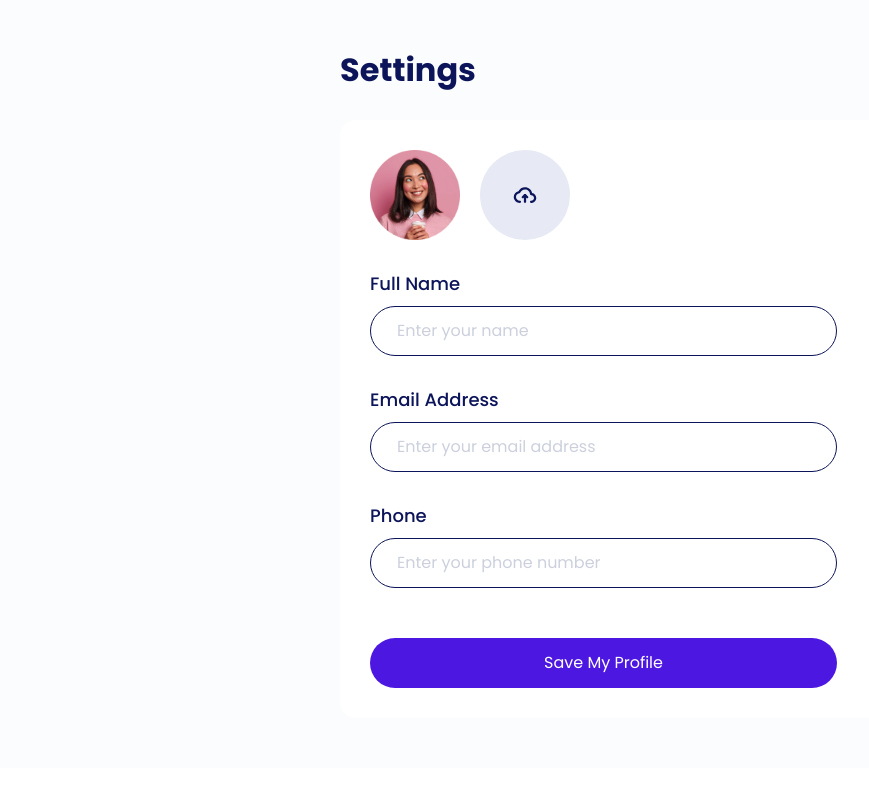
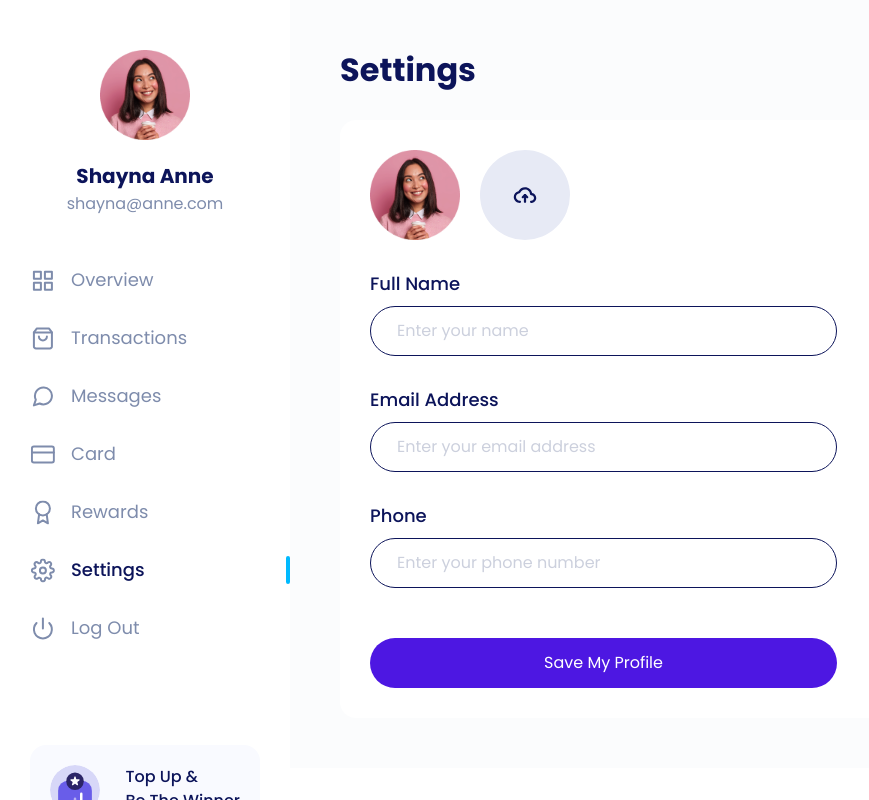
Before and after one commit to afrandormd/bakulgamers-client, a Next.js app: page /member/edit-profile in a window 1280 px wide. Shown: the whole page, without its empty margins (0-869 px from the left). Built offline with nearby package versions, Linux system fonts and the light colour scheme.

Commit message:
refactor: refactor edit profile

```diff
--- /dev/null
+++ b/components/atoms/Input/index.tsx
@@ -0,0 +1,16 @@
+interface InputProps {
+    label: string;
+    type: string;
+    placeholder: string;
+}
+
+export default function Input(props: InputProps) {
+    const { label, type, placeholder, ...nativeProps } = props
+    return (
+        <>
+            <label htmlFor="name" className="form-label text-lg fw-medium color-palette-1 mb-10">{label}</label>
+            <input type={type} className="form-control rounded-pill text-lg" id="name" name="name"
+                aria-describedby="name" placeholder={placeholder} {...nativeProps} />
+        </>
+    )
+}
--- a/components/organisms/SideBar/SideBarMenuItem.tsx
+++ b/components/organisms/SideBar/SideBarMenuItem.tsx
@@ -1,5 +1,6 @@
 import Image from "next/image";
 import cx from "classnames"
+import Link from "next/link";
 
 interface SideBarMenuItemProps {
     title: string;
@@ -23,7 +24,7 @@ export default function SideBarMenuItem(props: Partial<SideBarMenuItemProps>) {
                 <Image src={`/icon/${icon}.svg`} alt="icon-menu-overview" width={25} height={25} />
             </div>
             <p className="item-title m-0">
-                <a href={href} className="text-lg text-decoration-none">{title}</a>
+                <Link href={href} className="text-lg text-decoration-none">{title}</Link>
             </p>
         </div>
     )
--- a/components/organisms/SideBar/index.tsx
+++ b/components/organisms/SideBar/index.tsx
@@ -2,19 +2,25 @@ import SideBarFooter from "./SideBarFooter";
 import Profile from "./Profile";
 import SideBarMenuItem from "./SideBarMenuItem"
 
-export default function SideBar() {
+interface SideBarProps {
+    activeMenu: "overview" | "transactions" | "settings"
+}
+
+export default function SideBar(props: SideBarProps) {
+    const { activeMenu } = props;
+
     return (
         <section className="sidebar">
             <div className="content pt-50 pb-30 ps-30">
                 <Profile />
                 <div className="menus">
-                    <SideBarMenuItem title="Overview" icon="icon-menu-overview" href="/member" active />
-                    <SideBarMenuItem title="Transactions" icon="icon-menu-transactions" href="/member/transactions" />
-                    <SideBarMenuItem title="Messages" icon="icon-menu-message" href="/member/messages" />
-                    <SideBarMenuItem title="Card" icon="icon-menu-card" href="/member/card" />
-                    <SideBarMenuItem title="Rewards" icon="icon-menu-reward" href="/member/reward" />
-                    <SideBarMenuItem title="Settings" icon="icon-menu-setting" href="/member/settings" />
-                    <SideBarMenuItem title="Log Out" icon="icon-menu-logout" href="/" />
+                    <SideBarMenuItem title="Overview" icon="icon-menu-overview" href="/member" active={activeMenu === "overview"} />
+                    <SideBarMenuItem title="Transactions" icon="icon-menu-transactions" href="/member/transactions" active={activeMenu === "transactions"} />
+                    <SideBarMenuItem title="Messages" icon="icon-menu-message" href="/member" />
+                    <SideBarMenuItem title="Card" icon="icon-menu-card" href="/member" />
+                    <SideBarMenuItem title="Rewards" icon="icon-menu-reward" href="/member" />
+                    <SideBarMenuItem title="Settings" icon="icon-menu-setting" href="/member/edit-profile" active={activeMenu === "settings"} />
+                    <SideBarMenuItem title="Log Out" icon="icon-menu-logout" href="/sign-in" />
                 </div>
                 <SideBarFooter />
             </div>
--- a/pages/member/edit-profile.tsx
+++ b/pages/member/edit-profile.tsx
@@ -1,6 +1,11 @@
+import Image from "next/image";
+import SideBar from "../../components/organisms/SideBar";
+import Input from "../../components/atoms/Input";
+
 export default function EditProfile() {
     return (
         <section className="edit-profile overflow-auto">
+            <SideBar activeMenu="settings" />
             <main className="main-wrapper">
                 <div className="ps-lg-0">
                     <h2 className="text-4xl fw-bold color-palette-1 mb-30">Settings</h2>
@@ -11,59 +16,24 @@ export default function EditProfile() {
                                     <img src="/images/avatar-1.png" width="90" height="90" className="avatar img-fluid" />
                                     <div
                                         className="avatar-overlay position-absolute top-0 d-flex justify-content-center align-items-center">
-                                        <svg width="24" height="24" viewBox="0 0 24 24" fill="none"
-                                            xmlns="http://www.w3.org/2000/svg">
-                                            <path d="M3 6H5H21" stroke="white" stroke-width="2" stroke-linecap="round"
-                                                stroke-linejoin="round" />
-                                            <path
-                                                d="M8 6V4C8 3.46957 8.21071 2.96086 8.58579 2.58579C8.96086 2.21071 9.46957 2 10 2H14C14.5304 2 15.0391 2.21071 15.4142 2.58579C15.7893 2.96086 16 3.46957 16 4V6M19 6V20C19 20.5304 18.7893 21.0391 18.4142 21.4142C18.0391 21.7893 17.5304 22 17 22H7C6.46957 22 5.96086 21.7893 5.58579 21.4142C5.21071 21.0391 5 20.5304 5 20V6H19Z"
-                                                stroke="white" stroke-width="2" stroke-linecap="round"
-                                                stroke-linejoin="round" />
-                                            <path d="M14 11V17" stroke="white" stroke-width="2" stroke-linecap="round"
-                                                stroke-linejoin="round" />
-                                            <path d="M10 11V17" stroke="white" stroke-width="2" stroke-linecap="round"
-                                                stroke-linejoin="round" />
-                                        </svg>
+                                        <Image src="/icon/trash.svg" alt="delete-icon" width={24} height={24} />
                                     </div>
                                 </div>
                                 <div className="image-upload">
                                     <label htmlFor="avatar">
-                                        <svg width="90" height="90" viewBox="0 0 90 90" fill="none"
-                                            xmlns="http://www.w3.org/2000/svg">
-                                            <circle cx="45" cy="45" r="45" fill="#E7EAF5" />
-                                            <path fill-rule="evenodd" clip-rule="evenodd"
-                                                d="M45 39.375C42.7981 39.375 40.9679 40.7216 40.3127 42.5332C40.1693 42.9297 39.8162 43.2128 39.398 43.2665C37.4362 43.5183 36 45.1013 36 46.9286C36 48.919 37.7105 50.625 39.9375 50.625C40.5588 50.625 41.0625 51.1287 41.0625 51.75C41.0625 52.3713 40.5588 52.875 39.9375 52.875C36.5726 52.875 33.75 50.2638 33.75 46.9286C33.75 44.0997 35.7853 41.7878 38.4536 41.1547C39.5996 38.7573 42.1173 37.125 45 37.125C48.5711 37.125 51.6055 39.6452 52.1224 43.0137C54.4461 43.4763 56.25 45.4474 56.25 47.8929C56.25 50.6955 53.8807 52.875 51.075 52.875C50.4537 52.875 49.95 52.3713 49.95 51.75C49.95 51.1287 50.4537 50.625 51.075 50.625C52.7428 50.625 54 49.3507 54 47.8929C54 46.435 52.7428 45.1607 51.075 45.1607C50.4537 45.1607 49.95 44.657 49.95 44.0357C49.95 41.5128 47.7862 39.375 45 39.375Z"
-                                                fill="#0C145A" />
-                                            <path fill-rule="evenodd" clip-rule="evenodd"
-                                                d="M45 52.875C44.3787 52.875 43.875 52.3713 43.875 51.75V45C43.875 44.3787 44.3787 43.875 45 43.875C45.6213 43.875 46.125 44.3787 46.125 45V51.75C46.125 52.3713 45.6213 52.875 45 52.875Z"
-                                                fill="#0C145A" />
-                                            <path fill-rule="evenodd" clip-rule="evenodd"
-                                                d="M41.9545 48.0455C41.5152 47.6062 41.5152 46.8938 41.9545 46.4545L44.2045 44.2045C44.6438 43.7652 45.3562 43.7652 45.7955 44.2045C46.2348 44.6438 46.2348 45.3562 45.7955 45.7955L43.5455 48.0455C43.1062 48.4848 42.3938 48.4848 41.9545 48.0455Z"
-                                                fill="#0C145A" />
-                                            <path fill-rule="evenodd" clip-rule="evenodd"
-                                                d="M44.2045 44.2045C44.6438 43.7652 45.3562 43.7652 45.7955 44.2045L48.0455 46.4545C48.4848 46.8938 48.4848 47.6062 48.0455 48.0455C47.6062 48.4848 46.8938 48.4848 46.4545 48.0455L44.2045 45.7955C43.7652 45.3562 43.7652 44.6438 44.2045 44.2045Z"
-                                                fill="#0C145A" />
-                                        </svg>
+                                        <Image src="/icon/upload.svg" alt="upload-icon" width={90} height={90} />
                                     </label>
                                     <input id="avatar" type="file" name="avatar" accept="image/png, image/jpeg" />
                                 </div>
                             </div>
                             <div className="pt-30">
-                                <label htmlFor="name" className="form-label text-lg fw-medium color-palette-1 mb-10">Full
-                                    Name</label>
-                                <input type="text" className="form-control rounded-pill text-lg" id="name" name="name"
-                                    aria-describedby="name" placeholder="Enter your name" />
+                                <Input label="Full Name" type="text" placeholder="Enter your name" />
                             </div>
                             <div className="pt-30">
-                                <label htmlFor="email" className="form-label text-lg fw-medium color-palette-1 mb-10">Email
-                                    Address</label>
-                                <input type="email" className="form-control rounded-pill text-lg" id="email" name="email"
-                                    aria-describedby="email" placeholder="Enter your email address" />
+                                <Input label="Email Address" type="email" placeholder="Enter your email address" />
                             </div>
                             <div className="pt-30">
-                                <label htmlFor="phone" className="form-label text-lg fw-medium color-palette-1 mb-10">Phone</label>
-                                <input type="tel" className="form-control rounded-pill text-lg" id="phone" name="phone"
-                                    aria-describedby="phone" placeholder="Enter your phone number" />
+                                <Input label="Phone" type="text" placeholder="Enter your phone number" />
                             </div>
                             <div className="button-group d-flex flex-column pt-50">
                                 <button type="submit" className="btn btn-save fw-medium text-lg text-white rounded-pill"
--- a/pages/member/index.tsx
+++ b/pages/member/index.tsx
@@ -4,7 +4,7 @@ import SideBar from "../../components/organisms/SideBar";
 export default function Member() {
     return (
         <section className="overview overflow-auto">
-            <SideBar />
+            <SideBar activeMenu="overview" />
             <OverviewContent />
         </section>
     )
```
Also changed, not shown: public/icon/trash.svg (added).
